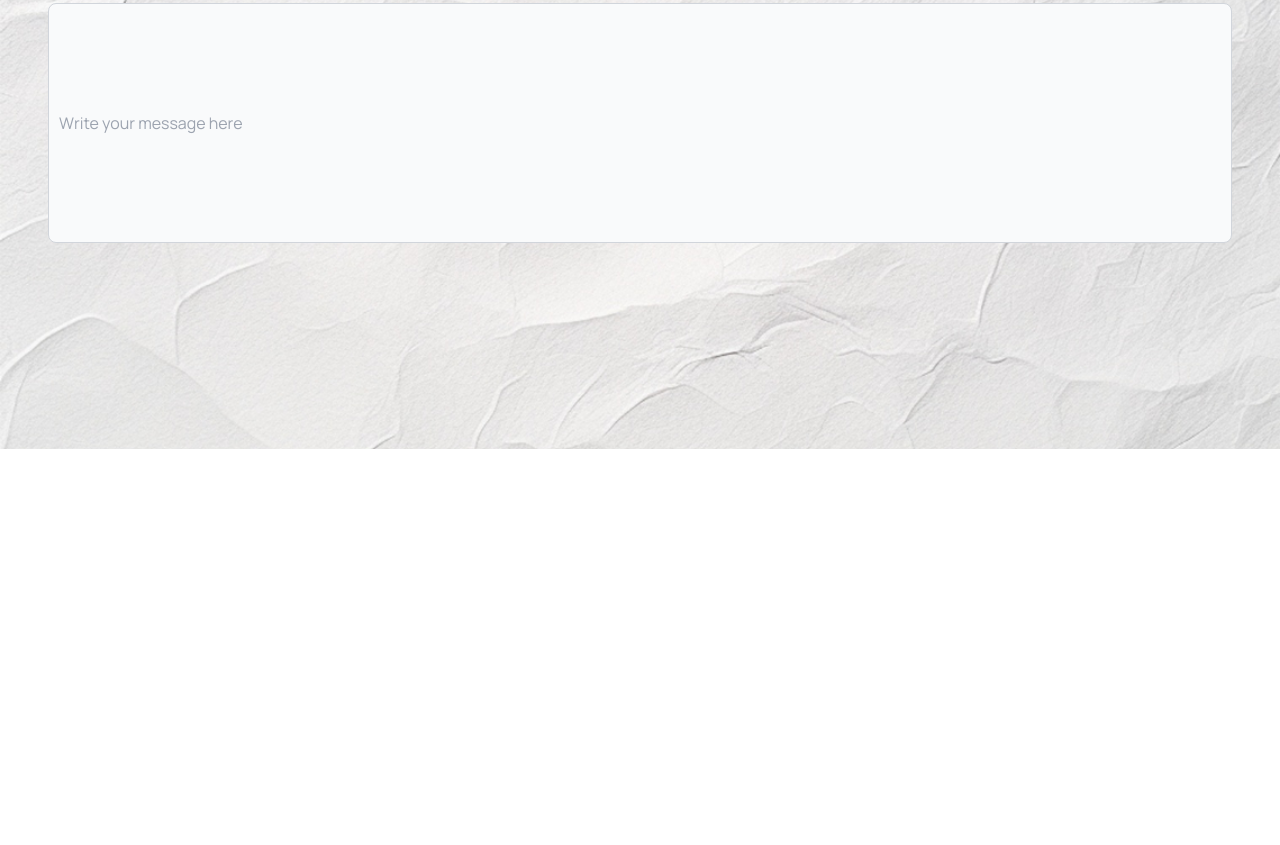
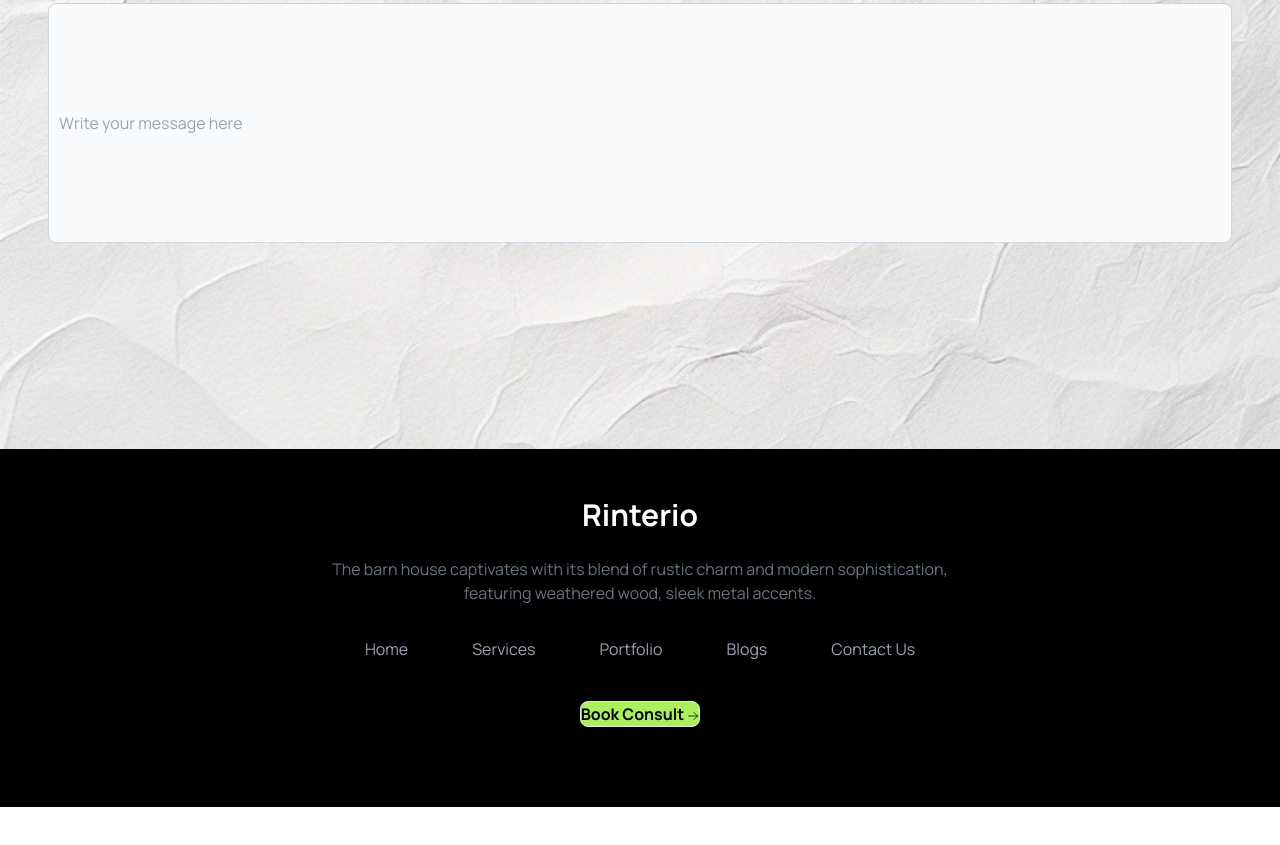
Before and after one commit to Tanju8/my-other-assig, a plain HTML site: page index.html in a window 1280 px wide. Shown: the part 3304-4149 px from the top of the page. Before the commit the page ends 3753 px from the top, so only its background shows below. Drawn offline with nearby package versions, Linux system fonts and the light colour scheme.

Commit message:
added footer state

```diff
--- a/index.html
+++ b/index.html
@@ -375,7 +375,7 @@
           <input type="email" name="email" id="email" class="bg-gray-50 border border-gray-300 text-gray-900 rounded-lg focus:ring-primary-600 focus:border-primary-600 block w-96 p-2.5 dark:bg-gray-700 dark:border-gray-600 dark:placeholder-gray-400 dark:text-white dark:focus:ring-blue-500 dark:focus:border-blue-500" placeholder="Email Number*" required="">
       </div>
       <div class="text-start -top-5">
-        <input type="email" name="email" id="email" class="bg-gray-50 border border-gray-300 text-gray-900 rounded-lg focus:ring-primary-600 focus:border-primary-600 block w-full p-2.5 dark:bg-gray-700 dark:border-gray-600 dark:placeholder-gray-400 dark:text-white dark:focus:ring-blue-500 dark:focus:border-blue-500 h-60 w-64 text-start " placeholder="Write your message here" required="">
+        <input type="email" name="email" id="email" class="bg-gray-50 border border-gray-300 text-gray-900 rounded-lg focus:ring-primary-600 focus:border-primary-600 block w-full p-2.5 dark:bg-gray-700 dark:border-gray-600 dark:placeholder-gray-400 dark:text-white dark:focus:ring-blue-500 dark:focus:border-blue-500 h-60 w-64 text-start mb-10 " placeholder="Write your message here" required="">
 
 
       </div>
@@ -403,7 +403,30 @@
         </div>
 
     </main>
-    <footer></footer>
+    <footer class="bg-black text-center text-white">
+
+      <br>
+      <br>
+      <div>
+        <h1 class="font-bold text-3xl mb-6">Rinterio </h1>
+        <p class="text-gray-500 mb-8">The barn house captivates with its blend of rustic charm and modern sophistication,<br> featuring weathered wood, sleek metal accents.</p>
+
+      </div>
+      <div class="inline-flex gap-16 text-gray-400 mb-10">
+      <p>Home</p>
+      <p>Services</p>
+      <p>Portfolio</p>
+      <p>Blogs</p>
+      <p>Contact Us</p>
+
+    </div>
+    <div class="mb-20">
+      <button class="text-black bg-[#ABEF5F] rounded-lg font-bold text-center border mb-20">Book Consult <svg xmlns="http://www.w3.org/2000/svg" fill="none" viewBox="0 0 24 24" stroke-width="1.5" stroke="currentColor" class="size-3 inline">
+        <path stroke-linecap="round" stroke-linejoin="round" d="M13.5 4.5 21 12m0 0-7.5 7.5M21 12H3" />
+      </svg>
+      </button>
+    </div>
+    </footer>
 
 </body>
 </html>
```
